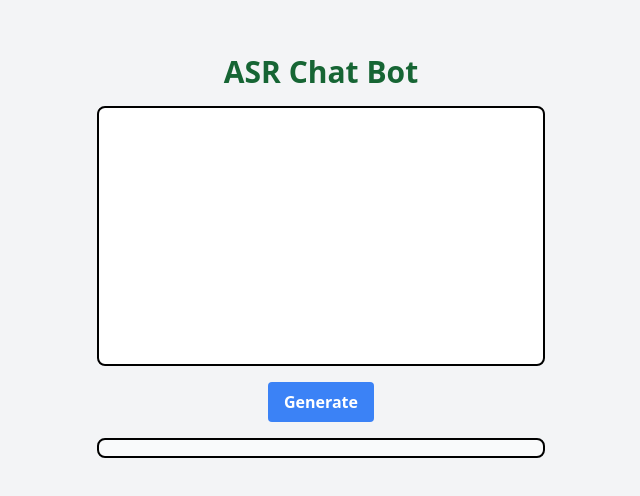
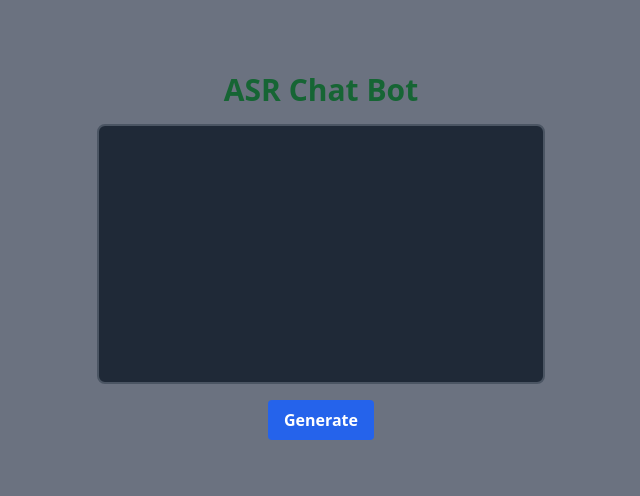
Before and after one commit to AbhishekRajawat000/GeminiAi, a React (Vite) app: page / in a window 1280 px wide. Shown: the part 144-640 px from the top of the page, without its empty margins (319-959 px from the left). Built offline with nearby package versions, Linux system fonts and the light colour scheme.

Commit message:
remove para before clicking on generate

```diff
--- a/src/App.jsx
+++ b/src/App.jsx
@@ -4,11 +4,12 @@ import axios from 'axios';
 function App() {
   const [questions, setQuestions] = useState('');
   const [answer, setAnswer] = useState('');
-  const [previousQuestion, setPreviousQuestion] = useState('');
+  const [showAnswer, setShowAnswer] = useState(false); // New state for visibility
+  const [isLoading, setIsLoading] = useState(false); // New loading state
 
   async function generateAnswer() {
-    setAnswer('Loading...');
-    setPreviousQuestion(questions);
+    setIsLoading(true);
+    setShowAnswer(false); // Hide answer before generating
     const response = await axios({
       url: 'https://generativelanguage.googleapis.com/v1beta/models/gemini-1.5-flash-latest:generateContent?key=AIzaSyDxkKZn14a6HBqF5txrFC32C2poTuy0QXM',
       method: 'post',
@@ -25,22 +26,17 @@ function App() {
       },
     });
     setAnswer(response['data']['candidates'][0]['content']['parts'][0]['text']);
-    setQuestions('');
+    setIsLoading(false);
+    setShowAnswer(true); // Show answer after generating
   }
 
-
   return (
-    <div className="flex flex-col items-center justify-center min-h-screen p-4 font-sans bg-gray-100 dark:bg-gray-900 transition-colors duration-300">
+    <div className="flex flex-col items-center justify-center min-h-screen p-4 font-sans bg-gray-500 dark:bg-gray-900 transition-colors duration-300">
       <h3 className="text-3xl font-bold text-green-800 dark:text-green-400 mb-4">
         ASR Chat Bot
       </h3>
-      {previousQuestion && ( // Display the previous question if it exists
-        <p className="border-2 border-black dark:border-gray-600 rounded-lg p-2 mt-4 text-black dark:text-white bg-gray-50 dark:bg-gray-800 w-full max-w-md transition-colors duration-300">
-          Your Question: {previousQuestion}
-        </p>
-      )}
       <textarea
-        className="border-2 border-black dark:border-gray-600 bg-white dark:bg-gray-800 text-black dark:text-white rounded-lg p-2 w-full max-w-md mb-4 resize-none transition-colors duration-300"
+        className="border-2 border-gray-600 bg-gray-800 text-white rounded-lg p-2 w-full max-w-md mb-4 resize-none transition-colors duration-300 focus:outline-none focus:ring-2 focus:ring-blue-500"
         cols={50}
         rows={10}
         value={questions}
@@ -48,15 +44,19 @@ function App() {
       ></textarea>
       <button
         onClick={generateAnswer}
-        className="bg-blue-500 dark:bg-blue-700 text-white font-semibold py-2 px-4 rounded hover:bg-blue-600 dark:hover:bg-blue-800 transition duration-200"
+        className="bg-blue-600 text-white font-semibold py-2 px-4 rounded hover:bg-blue-700 transition duration-200"
       >
         Generate
       </button>
-      <p className="border-2 border-black dark:border-gray-600 rounded-lg p-2 mt-4 text-red-700 dark:text-red-400 bg-gray-50 dark:bg-gray-800 w-full max-w-md transition-colors duration-300">
+      {isLoading ? ( // Conditional rendering for loading state
+      <p className="text-white mt-4">Loading...</p>
+    ) : showAnswer && ( // Conditional rendering of the answer paragraph
+      <p className="border-2 border-gray-600 bg-gray-800 text-white rounded-lg p-2 w-full max-w-md mt-4 transition-colors duration-300">
         {answer}
       </p>
-    </div>
-  );
+    )}
+  </div>
+);
 }
 
 export default App;
```
